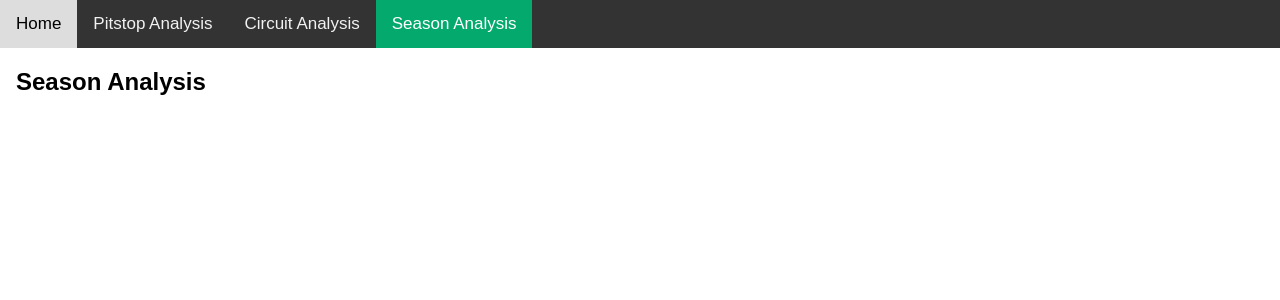
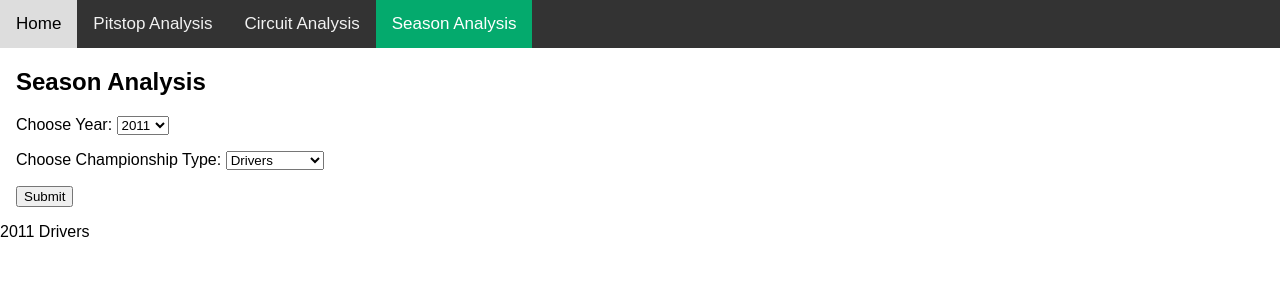
Before and after one commit to bhosale-prathamesh/Formula-1-Analysis, a Django app: page /season_analysis/ in a window 1280 px wide. Shown: the top 300 px of the page. Run offline with Django 3.2, Linux system fonts and the light colour scheme.

Commit message:
Basic Selection Form

```diff
--- a/f1_analysis/app/templates/circuit_analysis.html
+++ b/f1_analysis/app/templates/circuit_analysis.html
@@ -19,6 +19,7 @@
   </a>
 </div>
 
+
 <div style="padding-left:16px">
   <h2>Circuit Analysis</h2>
 </div>
--- a/f1_analysis/app/templates/season_analysis.html
+++ b/f1_analysis/app/templates/season_analysis.html
@@ -21,6 +21,39 @@
 
 <div style="padding-left:16px">
   <h2>Season Analysis</h2>
+  <form method="POST">
+    {% csrf_token %}
+    <p>
+    <label for='year'>Choose Year:</label>
+    <select name = 'year' id = 'year'>
+      <option value='2011'>2011</option>
+      <option value='2012'>2012</option>
+      <option value='2013'>2013</option>
+      <option value='2014'>2014</option>
+      <option value='2015'>2015</option>
+      <option value='2016'>2016</option>
+      <option value='2017'>2017</option>
+      <option value='2018'>2018</option>
+      <option value='2019'>2019</option>
+      <option value='2020'>2020</option>
+    </select>
+    </p>
+    <p>
+    <label for='type'>Choose Championship Type:</label>
+    <select name='type' id='type'>
+      <option value="Drivers">Drivers</option>
+      <option value="Constructors">Constructors</option>
+    </select>
+    </p>
+    <p>
+      <input type="submit" value="Submit">
+    </p>
+  </form>
+</div>
+
+<div>
+  {{ y }}
+  {{ t }}
 </div>
 
 <script>
--- a/f1_analysis/app/views.py
+++ b/f1_analysis/app/views.py
@@ -28,4 +28,10 @@ def circuit_analysis(request):
     return render(request,'circuit_analysis.html')
 
 def season_analysis(request):
-    return render(request,'season_analysis.html')
+    year='2011'
+    type='Drivers'
+    if (request.method == 'POST'):
+        year = request.POST.get('year')
+        type = request.POST.get('type')
+    context= {'y':year,'t':type}
+    return render(request,'season_analysis.html',context)
```
